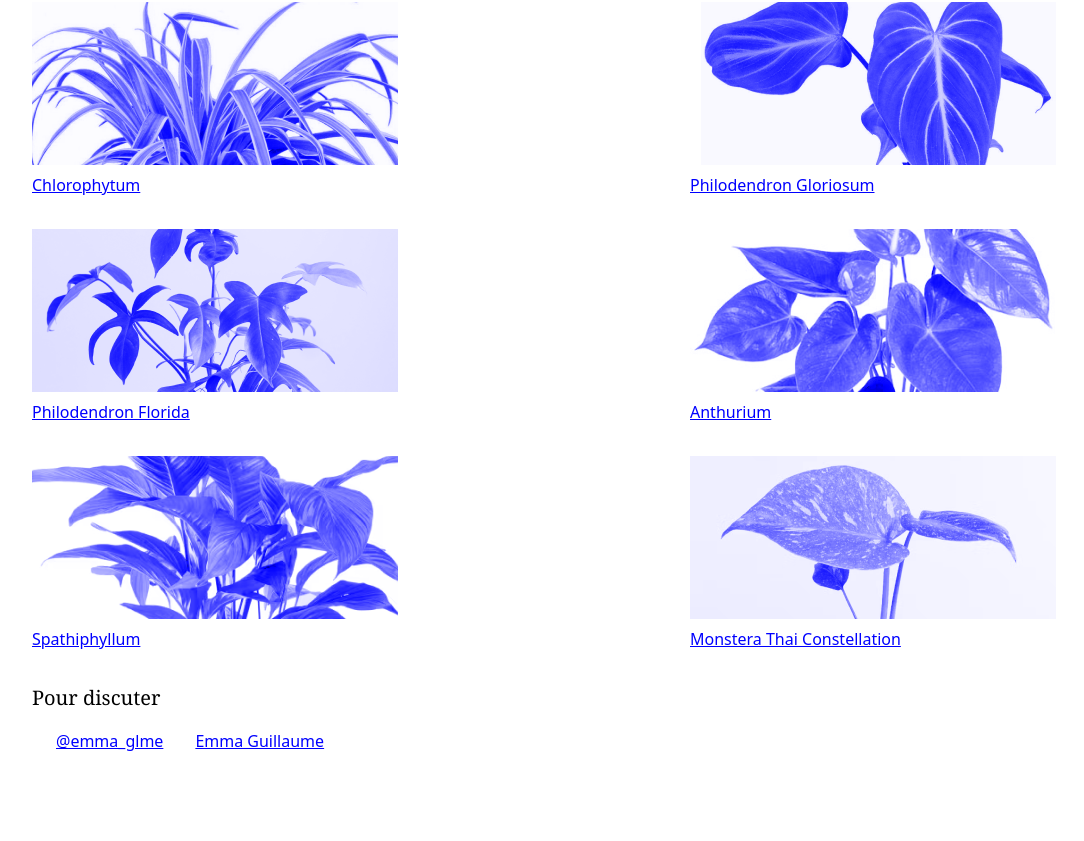
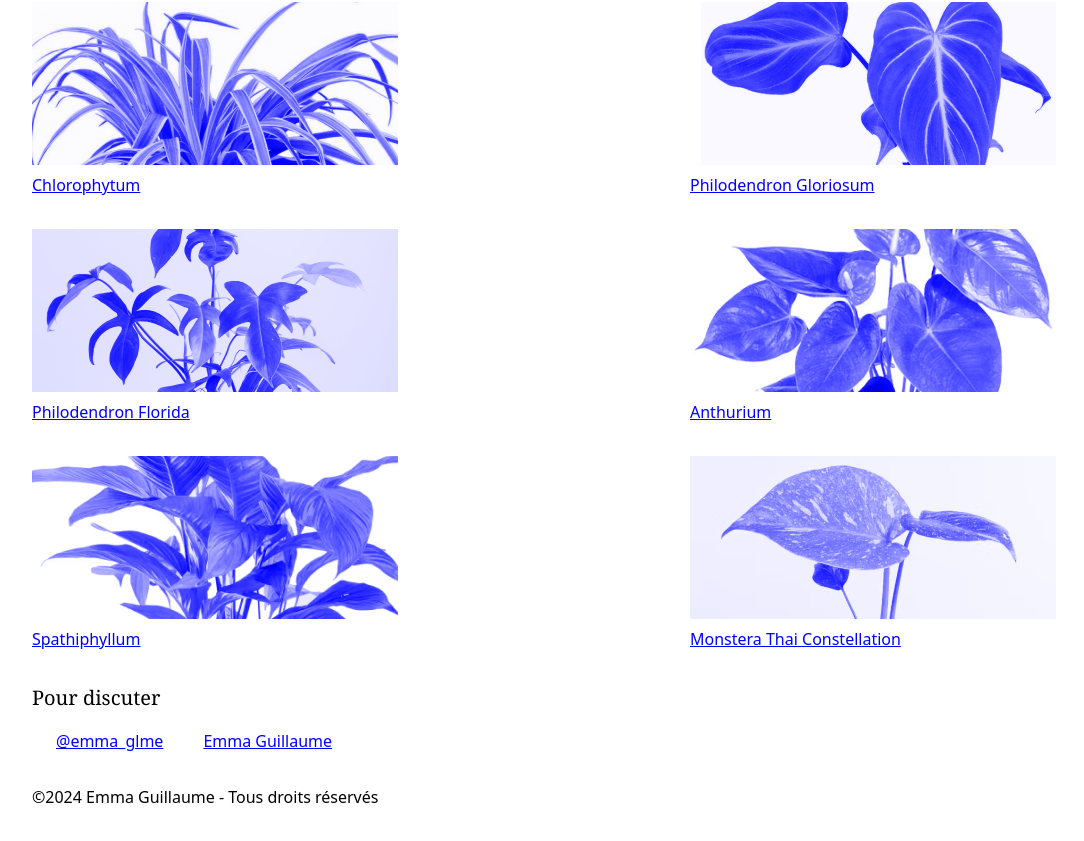
Before and after one commit to EmmaGuillaume/le-labotanique, a SvelteKit app: page / in a window 1280 px wide. Shown: the part 1742-2583 px from the top of the page, without its empty margins (96-1180 px from the left). Before the commit the page ends 2559 px from the top, so only its background shows below. Built offline with nearby package versions, Linux system fonts and the light colour scheme; some icons are missing.

Commit message:
[FEAT] - add copyright

```diff
--- a/src/components/footer.svelte
+++ b/src/components/footer.svelte
@@ -3,17 +3,17 @@
 </script>
 
 <section class="my-8">
-	<h2 class="text-h2 font-serif mb-4">Pour discuter</h2>
-	<div class="flex flex-col gap-2 md:flex-row md:flex-wrap">
+	<h2 class="mb-4 font-serif text-h2">Pour discuter</h2>
+	<div class="flex flex-col gap-4 md:flex-row md:flex-wrap">
 		<a
-			class="underline text-blue flex gap-2 items-center"
+			class="flex gap-2 items-center underline text-blue"
 			href="https://www.instagram.com/emma_glme/"
 		>
 			<Icon icon="ph:instagram-logo-light" />
 			@emma_glme</a
 		>
 		<a
-			class="underline text-blue flex gap-2 items-center"
+			class="flex gap-2 items-center underline text-blue"
 			href="https://www.linkedin.com/in/emma-guillaume-7122a6202/"
 		>
 			<Icon icon="basil:linkedin-solid" />
@@ -21,3 +21,6 @@
 		</a>
 	</div>
 </section>
+<section class="my-8">
+	<p>©2024 Emma Guillaume - Tous droits réservés</p>
+</section>
```
